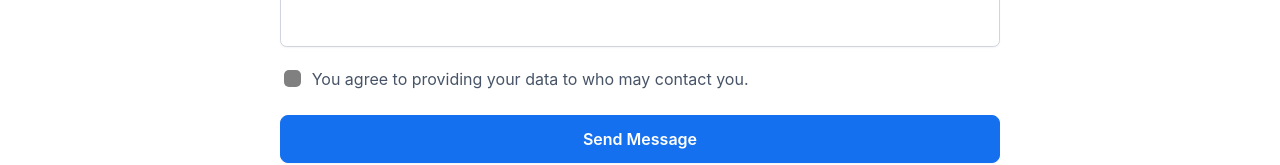
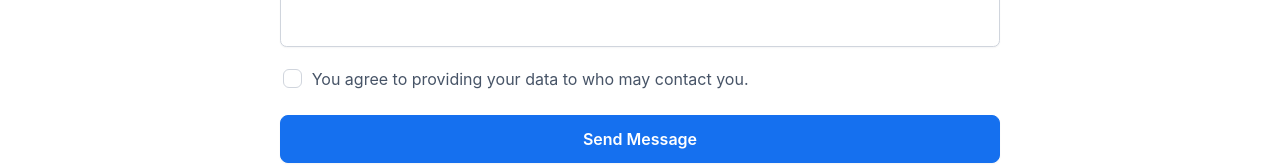
Before and after one commit to Joshuajee/hng-week-1, a React (Create React App) app: page /contact in a window 1280 px wide. Shown: the part 516-681 px from the top of the page. Built offline with nearby package versions, Linux system fonts and the light colour scheme.

Commit message:
fix: change checkbox outline to gray

```diff
--- a/src/checkbox.css
+++ b/src/checkbox.css
@@ -2,8 +2,9 @@
     -webkit-appearance: initial;
     appearance: initial;
     border: none;
-    background: gray;
+    background: #fff;
     position: relative;
+    outline: 1px solid #D0D5DD;
 }
 .contact__form form input[type="checkbox"]:checked {
     background: #fff;
```
